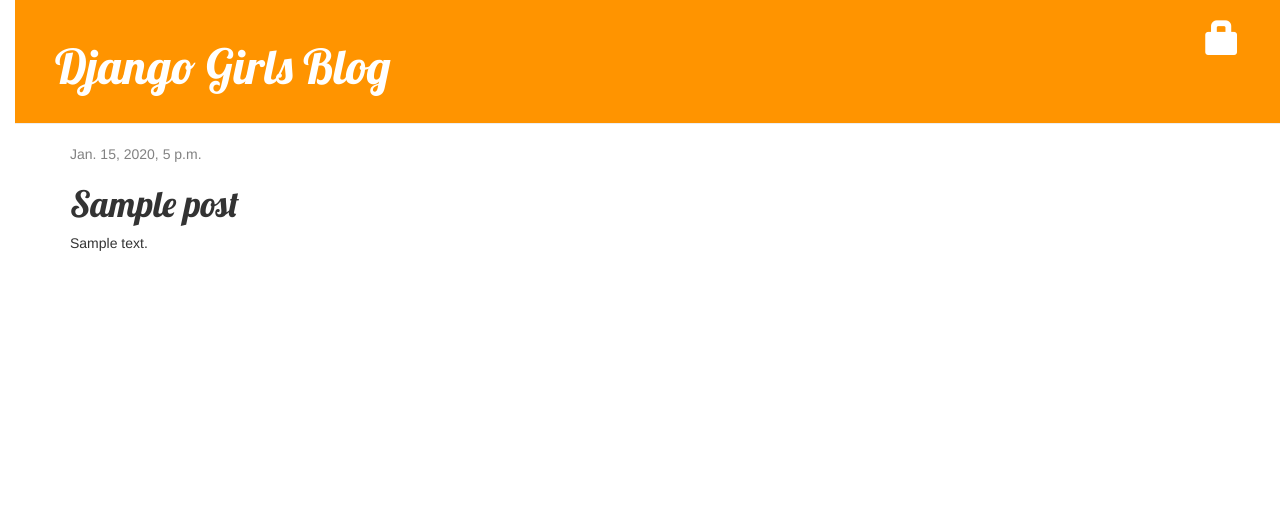
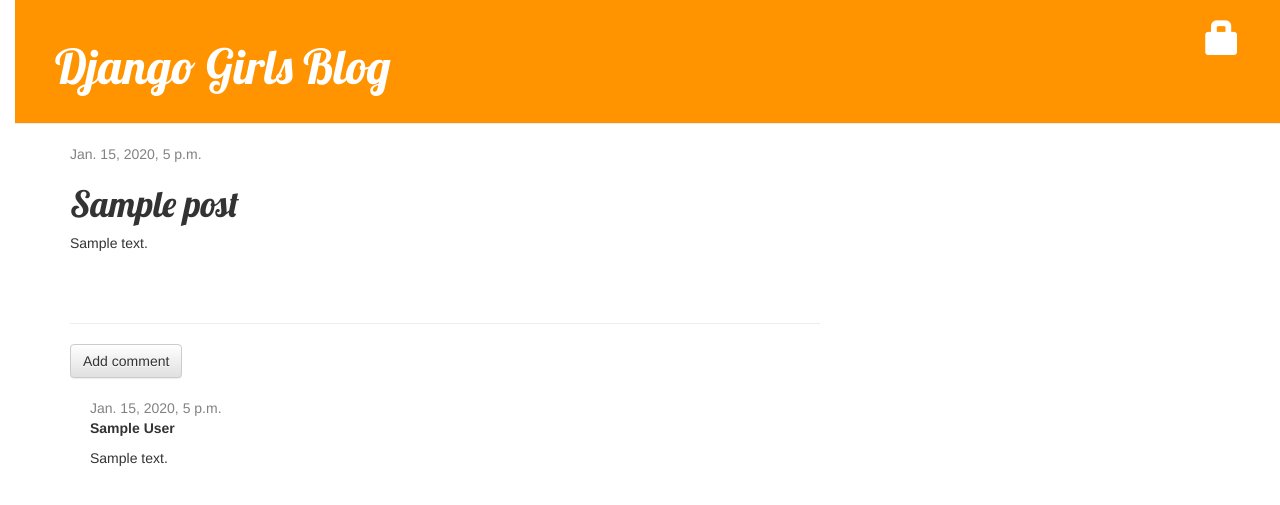
Before and after one commit to honnuoc/my-first-blog, a Django app: page /post/1/ in a window 1280 px wide. Shown: the top 505 px of the page. Run offline with Django 3.2, Linux system fonts and the light colour scheme; tables that the repository leaves empty hold one stand-in row (values such as "Sample post"); some libraries are stand-ins or nearby versions.

Commit message:
update extension

```diff
--- a/blog/admin.py
+++ b/blog/admin.py
@@ -1,5 +1,6 @@
 from django.contrib import admin
-from .models import Post
+from .models import Post, Comment
 
 # Register your models here.
 admin.site.register(Post)
+admin.site.register(Comment)
--- a/blog/models.py
+++ b/blog/models.py
@@ -19,3 +19,20 @@
 
 	def __str__(self):
 		return self.title
+
+class Comment(models.Model):
+	post = models.ForeignKey('blog.Post', related_name='comments')
+	author = models.CharField(max_length=200)
+	text = models.TextField()
+	created_date = models.DateTimeField(default=timezone.now)
+	approved_comment = models.BooleanField(default=False)
+
+	def approve(self):
+		self.approved_comment = True
+		self.save()
+
+	def approved_comments(self):
+		return self.comments.filter(approved_comment=True)
+
+	def __str__(self):
+		return self.text
--- a/blog/static/css/blog.css
+++ b/blog/static/css/blog.css
@@ -51,3 +51,7 @@
 .post h1 a, .post h1 a:visited {
 	color: #000000;
 }
+
+.comment {
+	margin: 20px 0px 20px 20px;
+}
--- a/blog/templates/blog/post_detail.html
+++ b/blog/templates/blog/post_detail.html
@@ -16,4 +16,23 @@
 		<h1>{{ post.title }}</h1>
 		<p>{{ post.text|linebreaks }}</p>
 	</div>
+	<hr>
+	<a class="btn btn-default" href="{% url 'add_comment_to_post' pk=post.pk %}">Add comment</a>
+	{% for comment in post.comments.all %}
+		{% if user.is_authenticated or comment.approved_comment %}
+		<div class="comment">
+			<div class="date">
+				{{ comment.created_date }}
+				{% if not comment.approved_comment %}
+					<a class="btn btn-default" href="{% url 'comment_remove' pk=comment.pk %}"><span class="glyphicon glyphicon-remove"></span></a>
+					<a class="btn btn-default" href="{% url 'comment_approve' pk=comment.pk %}"><span class="glyphicon glyphicon-ok"></span></a>
+				{% endif %}
+			</div>
+			<strong>{{ comment.author }}</strong>
+			<p>{{ comment.text|linebreaks }}</p>
+		</div>
+		{% endif %}
+	{% empty %}
+		<p>No comments here yet :(</p>
+	{% endfor %}
 {% endblock %}
--- a/blog/templates/blog/post_list.html
+++ b/blog/templates/blog/post_list.html
@@ -8,6 +8,7 @@
 			</div>
 			<h1><a href="{% url 'post_detail' pk=post.pk %}">{{ post.title }}</a></h1>
 			<p>{{ post.text|linebreaks }}</p>
+			<a href="{% url 'blog.views.post_detail' pk=post.pk %}">Comments: {{ post.approved_comments.count }}</a>
 		</div>
 	{% endfor %}
 {% endblock %}
--- a/blog/urls.py
+++ b/blog/urls.py
@@ -10,4 +10,7 @@
 	url(r'^post/(?P<pk>\d+)/remove/$', views.post_remove, name='post_remove'),
 	url(r'^drafts/$', views.post_draft_list, name='post_draft_list'),
 	url(r'^post/(?P<pk>\d+)/publish/$', views.post_publish, name='post_publish'),
+	url(r'^post/(?P<pk>\d+)/comment/$', views.add_comment_to_post, name='add_comment_to_post'),
+	url(r'^comment/(?P<pk>\d+)/approve/$', views.comment_approve, name='comment_approve'),
+	url(r'^comment/(?P<pk>\d+)/remove/$', views.comment_remove, name='comment_remove'),
 ]
--- a/blog/views.py
+++ b/blog/views.py
@@ -1,8 +1,8 @@
 from django.shortcuts import render, get_object_or_404, redirect
 from django.utils import timezone
 from django.contrib.auth.decorators import login_required
-from .models import Post
-from .forms import PostForm
+from .models import Post, Comment
+from .forms import PostForm, CommentForm
 
 # Create your views here.
 def post_list(request):
@@ -44,9 +44,9 @@
 
 @login_required
 def post_remove(request, pk):
-    post = get_object_or_404(Post, pk=pk)
-    post.delete()
-    return redirect('blog.views.post_list')
+	post = get_object_or_404(Post, pk=pk)
+	post.delete()
+	return redirect('blog.views.post_list')
 
 @login_required
 def post_draft_list(request):
@@ -62,3 +62,29 @@
 def publish(self):
 	self.published_date = timezone.now()
 	self.save()
+
+def add_comment_to_post(request, pk):
+	post = get_object_or_404(Post, pk=pk)
+	if request.method == "POST":
+		form = CommentForm(request.POST)
+		if form.is_valid():
+			comment = form.save(commit=False)
+			comment.post = post
+			comment.save()
+			return redirect('blog.views.post_detail', pk=post.pk)
+	else:
+		form = CommentForm()
+	return render(request, 'blog/add_comment_to_post.html', {'form': form})
+
+@login_required
+def comment_approve(request, pk):
+	comment = get_object_or_404(Comment, pk=pk)
+	comment.approve()
+	return redirect('blog.views.post_detail', pk=comment.post.pk)
+
+@login_required
+def comment_remove(request, pk):
+	comment = get_object_or_404(Comment, pk=pk)
+	post_pk = comment.post.pk
+	comment.delete()
+	return redirect('blog.views.post_detail', pk=post_pk)
--- a/mysite/settings.py
+++ b/mysite/settings.py
@@ -79,6 +79,12 @@
     'default': {
         'ENGINE': 'django.db.backends.sqlite3',
         'NAME': os.path.join(BASE_DIR, 'db.sqlite3'),
+        # 'ENGINE': 'django.db.backends.postgresql_psycopg2',
+        # 'NAME': 'djangogirls',
+        # 'USER': 'honnuoc',
+        # 'PASSWORD': '',
+        # 'HOST': 'localhost',
+        # 'PORT': '',
     }
 }
 
```
Also changed, not shown: blog/forms.py (+10 -4 lines), blog/templates/blog/add_comment_to_post.html (added, +9 -0 lines), blog/migrations/0002_comment.py (added). Lines whose indentation alone changed are shown as unchanged.
